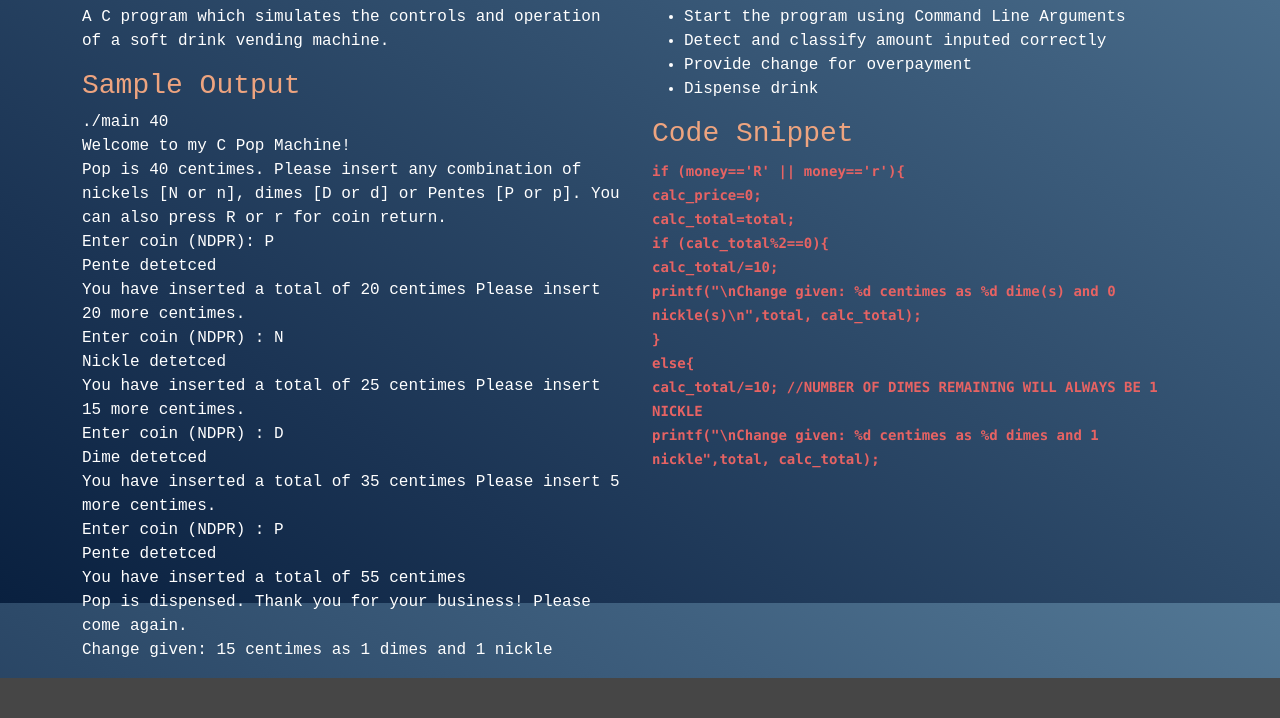
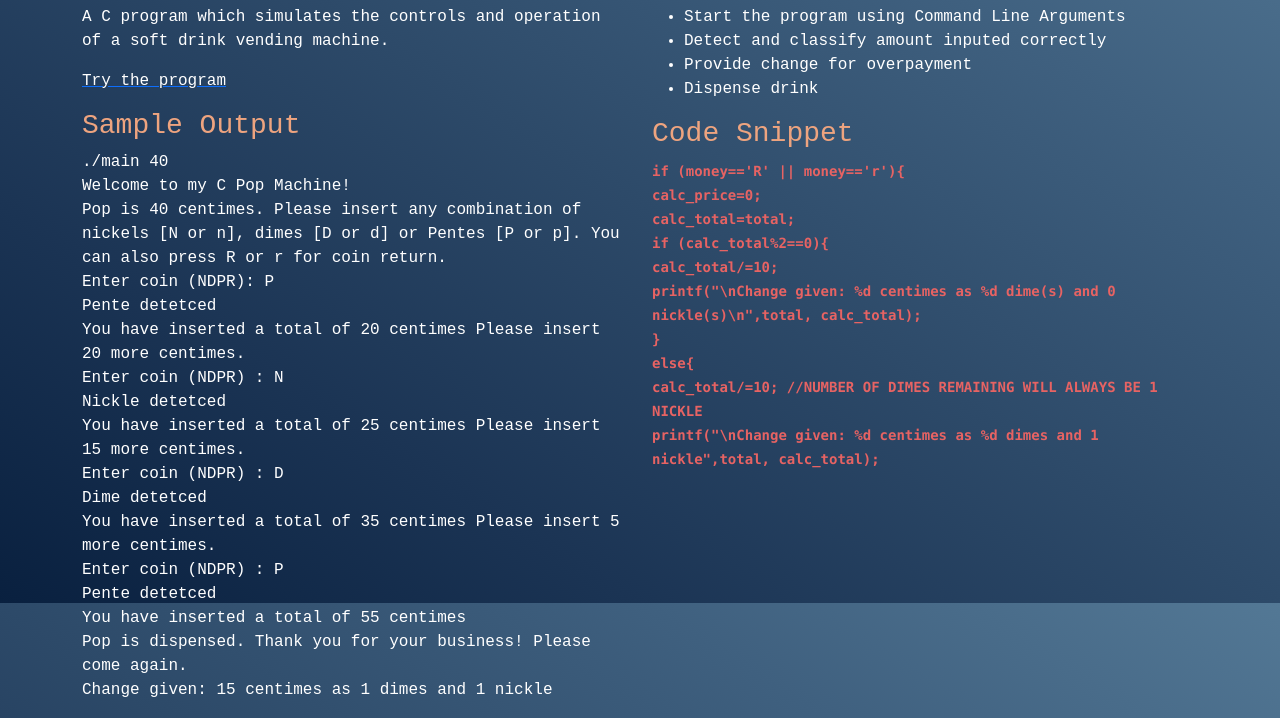
Before and after one commit to salmanalmaskati/salmanalmaskati.github.io, a plain HTML site: page Portfolio/vendingmachine.html in a window 1280 px wide. Shown: the part 197-915 px from the top of the page. Before the commit the page ends 875 px from the top, so only its background shows below. Drawn offline with nearby package versions, Linux system fonts and the light colour scheme.

Commit message:
Update vendingmachine.html

```diff
--- a/Portfolio/vendingmachine.html
+++ b/Portfolio/vendingmachine.html
@@ -75,6 +75,7 @@
     <div class="col-md-6">
       <h3>Objective:</h3>
       <p>A C program which simulates the controls and operation of a soft drink vending machine.</p>
+      <a href="https://replit.com/@salmanalmaskati/Vending-Machine#pop.c"> <p>Try the program</p> </a>
       <h3>Sample Output</h3>
       <p>
         ./main 40<br>
```
